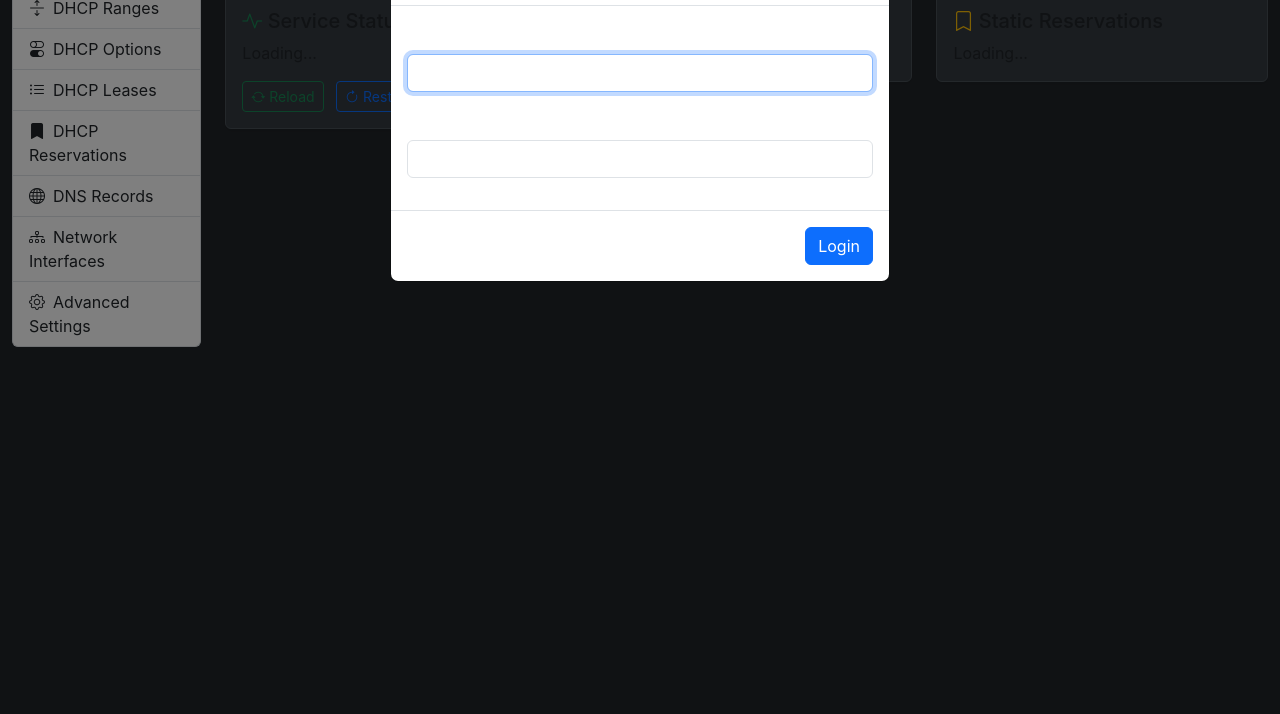
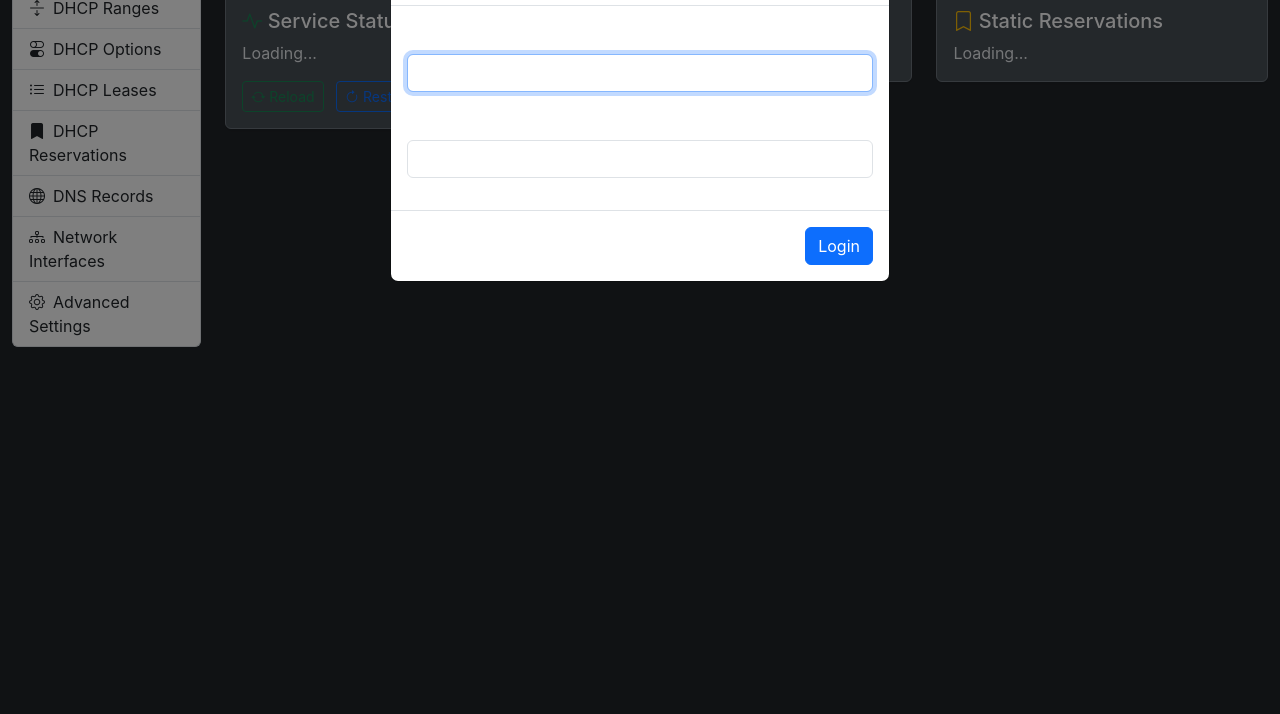
Before and after one commit to brianewman/dnsmasq-gui, a website: page public/index.html in a window 1280 px wide. Shown: the part 86-800 px from the top of the page. Drawn offline with nearby package versions, Linux system fonts and the dark colour scheme.

Commit message:
Improve dark mode readability for dashboard cards
- Lightened card background color from #343a40 to #495057
- Added explicit color overrides for card elements in dark mode
- Enhanced border color with #6c757d for better contrast
- Ensured card titles and text are white (#fff) for maximum readability
- Fixed Firefox dark mode compatibility issues

Resolves dashboard card readability problems in dark mode browsers

```diff
--- a/public/css/style.css
+++ b/public/css/style.css
@@ -205,8 +205,21 @@ select.filter-active {
     }
 
     .card {
-        background-color: #343a40;
-        border-color: #495057;
+        background-color: #495057;
+        border-color: #6c757d;
+        color: #fff;
+    }
+
+    .card-body {
+        color: #fff;
+    }
+
+    .card-title {
+        color: #fff !important;
+    }
+
+    .card-text {
+        color: #e9ecef !important;
     }
 
     .table th {
```
